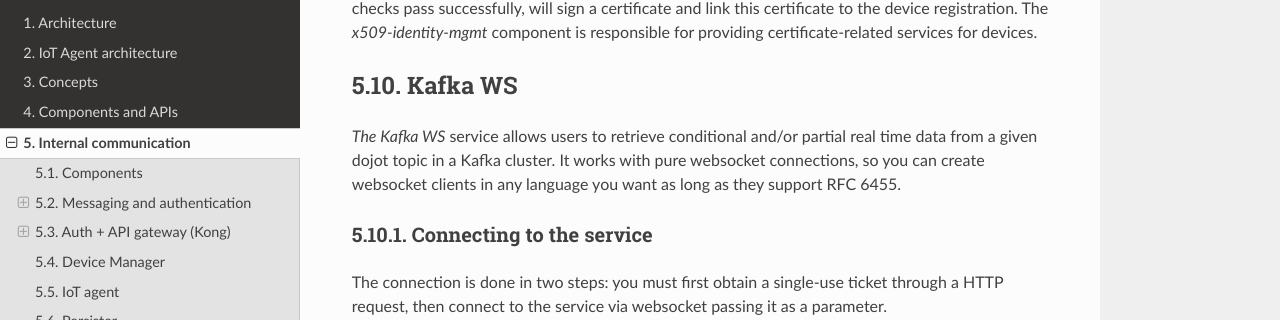
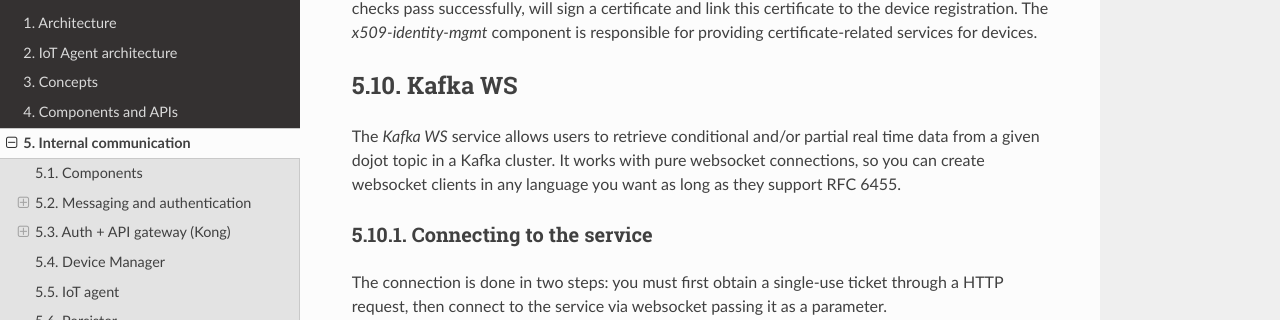
Before and after one commit to dojot/docs, a Sphinx documentation site: the page built from source/internal-communication.rst, in a window 1280 px wide and 900 px high, scrolled down 7073 px. Shown: the part 131-451 px from the top of the window. Built offline with Sphinx 7.4.7 and the Read the Docs theme 2.0.0, drawn with Linux system fonts in a browser that asks for light colours.

Commit message:
resolved comments review

```diff
--- a/source/faq/faq.rst
+++ b/source/faq/faq.rst
@@ -454,7 +454,7 @@
 
 All these endpoints should bear an access token, see more :ref:`Getting access token`.
 
-Check the documentation API for  *history* and *Kafka WS* in :doc:`./../components-and-apis`.
+Check the documentation API for  *History* and *Kafka WS* in :doc:`./../components-and-apis`.
 And to a tutorial on how to use the flow, check :doc:`../flow`.
 
 
--- a/source/internal-communication.rst
+++ b/source/internal-communication.rst
@@ -543,7 +543,7 @@
 Kafka WS
 --------
 
-*The Kafka WS* service allows users to retrieve conditional and/or
+The *Kafka WS* service allows users to retrieve conditional and/or
 partial real time data from a given dojot topic in a Kafka cluster.
 It works with pure websocket connections, so you can create websocket
 clients in any language you want as long as they support RFC 6455.
```
Also changed, not shown: 2 other files.
